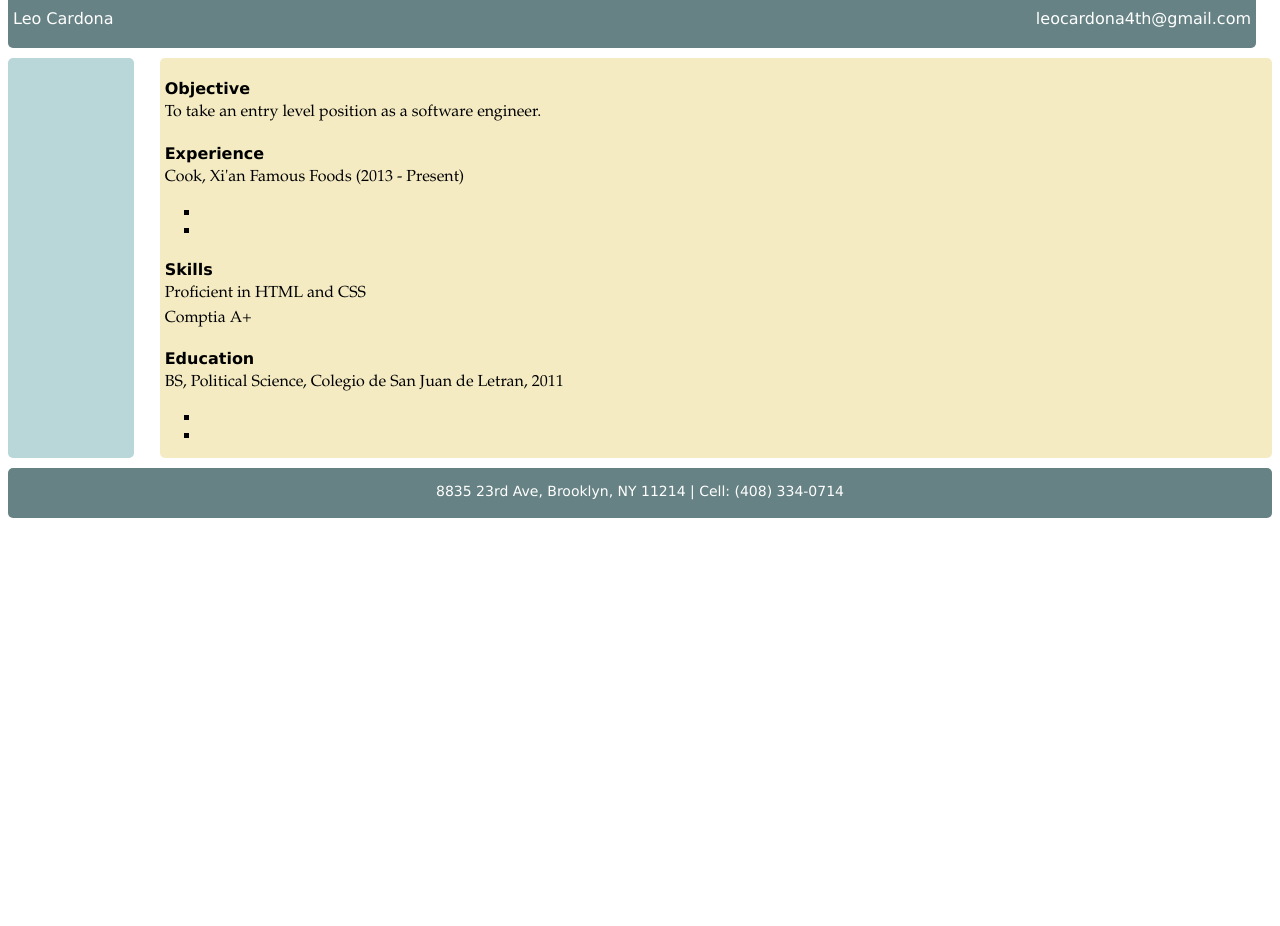
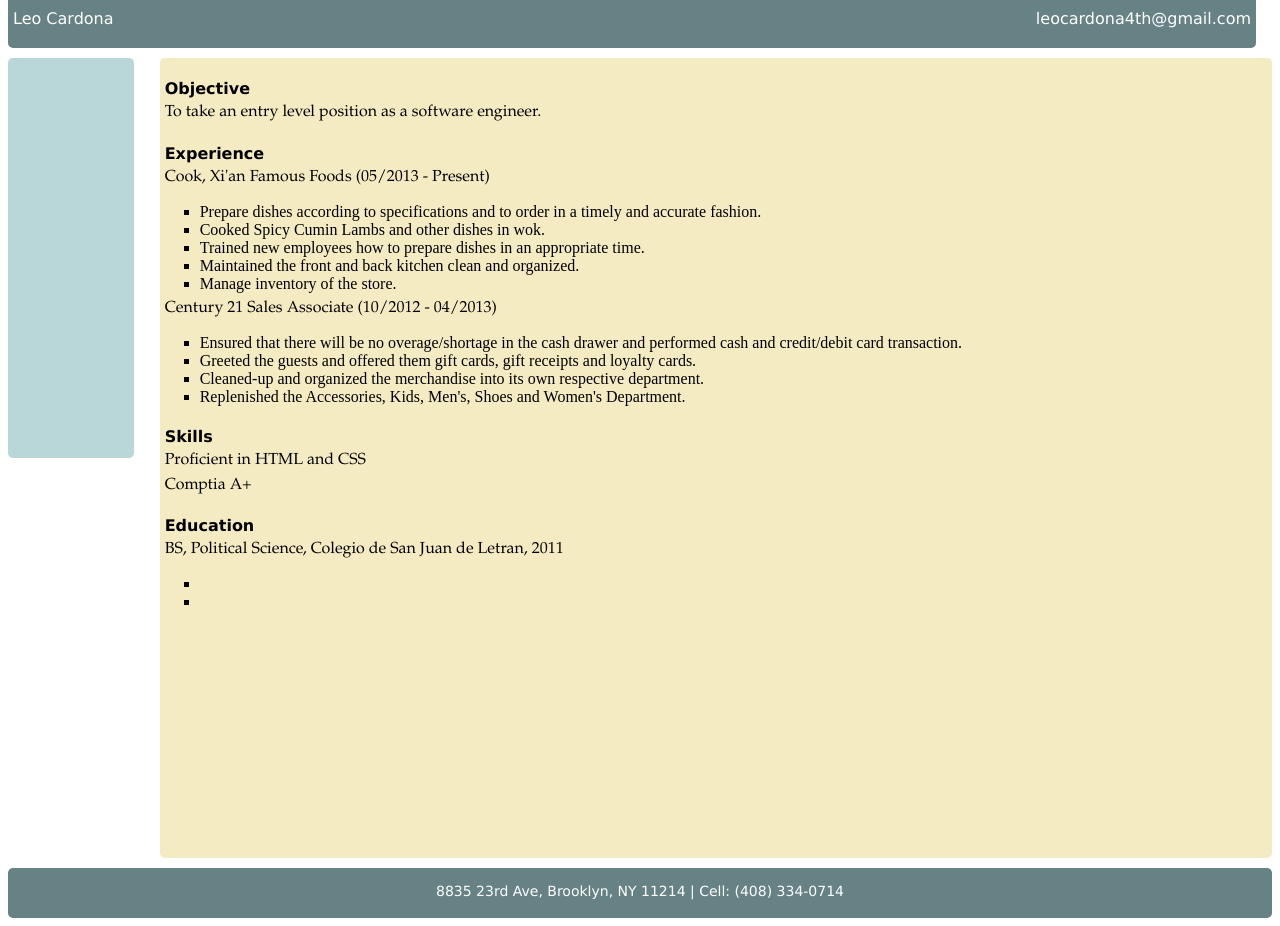
Before and after one commit to leocardona/elo, a plain HTML site: page index.html in a window 1280 px wide. Before the commit the page ends 800 px from the top, so only its background shows below. Drawn offline with Linux system fonts and the light colour scheme.

Commit message:
added changes to index and css

```diff
--- a/index.html
+++ b/index.html
@@ -13,10 +13,21 @@
 			<h4>Objective</h4>
 			<p>To take an entry level position as a software engineer.</p>
 			<h4>Experience</h4>
-			<p>Cook, Xi'an Famous Foods (2013 - Present)</p>
+			<p>Cook, Xi'an Famous Foods (05/2013 - Present)</p>
 			<ul>
-				<li></li>
-				<li></li>
+				<li>Prepare dishes according to specifications and to order in a timely and accurate fashion.</li>
+				<li>Cooked Spicy Cumin Lambs and other dishes in wok.</li>
+				<li>Trained new employees how to prepare dishes in an appropriate time.</li>
+				<li>Maintained the front and back kitchen clean and organized.</li>
+				<li>Manage inventory of the store.</li>
+			</ul>
+
+			<p>Century 21 Sales Associate (10/2012 - 04/2013)</p>
+			<ul>
+				<li>Ensured that there will be no overage/shortage in the cash drawer and performed cash and credit/debit card transaction.</li>
+				<li>Greeted the guests and offered them gift cards, gift receipts and loyalty cards.</li>
+				<li>Cleaned-up and organized the merchandise into its own respective department.</li>
+				<li>Replenished the Accessories, Kids, Men's, Shoes and Women's Department.</li>
 			</ul>
 			<h4>Skills</h4>
 			<p>Proficient in HTML and CSS</p>
--- a/style.css
+++ b/style.css
@@ -3,7 +3,7 @@ div {
 }
 
 #header {
-	z-index: 1;
+	z-index: 0;
 	position: fixed;
 	width: 97.5%;
 	margin-top: -20px;
@@ -67,7 +67,7 @@ a:hover {
 	float: right;
 	margin-top: 50px;
 	width: 88%;
-	height: 400px;
+	height: 800px;
 	background-color: #F4EBC3;
 	margin-bottom: 10px;
 }
```
